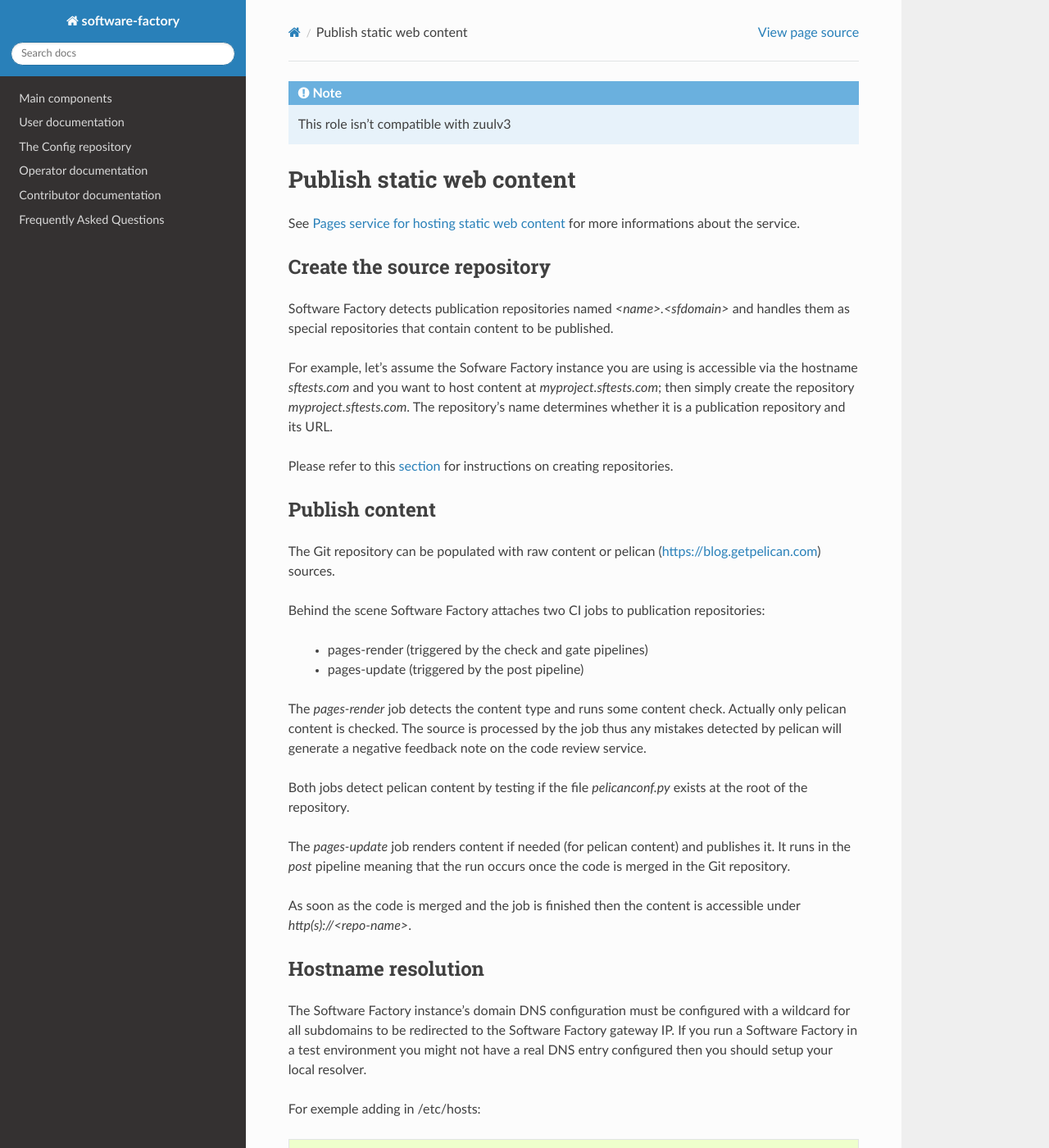
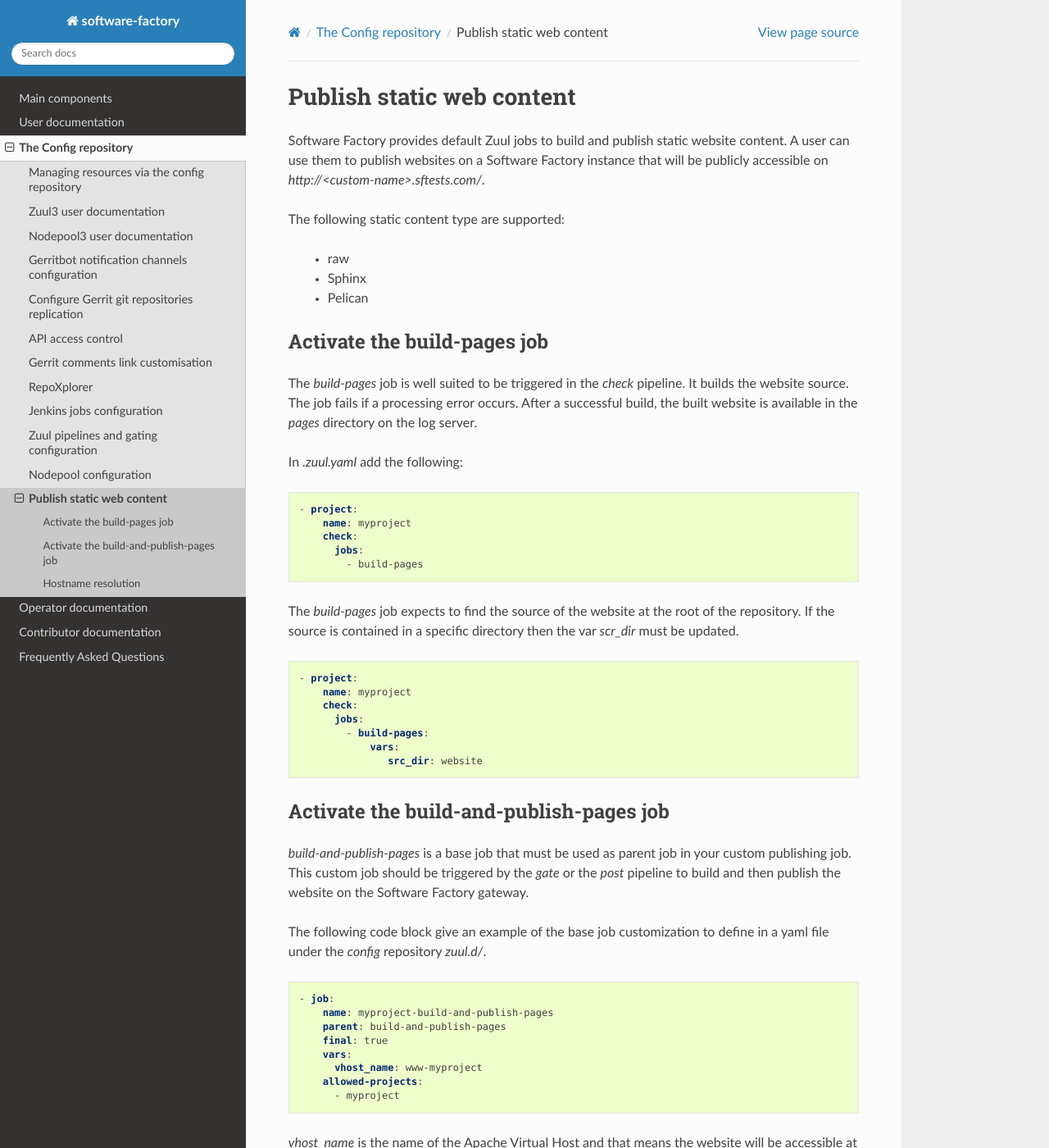
Before and after one commit to softwarefactory-project/sf-docs, a Sphinx documentation site: the page built from docs/project_config/pages_user.rst, in a window 1280 px wide and 1400 px high. Shown: the whole window at 82% size. Built offline with Sphinx 7.4.7 and the Read the Docs theme 2.0.0, drawn with Linux system fonts in a browser that asks for light colours; some of the changed text lies outside the part shown.

Commit message:
pages: add doc
Change-Id: Ibd82cb5fbf89844d1b65d360f04393db5b406e27

```diff
--- a/docs/operator/management.rst
+++ b/docs/operator/management.rst
@@ -13,7 +13,6 @@
    firehose_operator
    gerrit_replication_operator
    resources_operator
-   pages_operator
    repoxplorer
    access_control
    metrics_operator
--- a/docs/operator/pages_operator.rst
+++ /dev/null
@@ -1,40 +0,0 @@
-.. _pages-operator:
-
-Pages service for hosting static WEB content
-============================================
-
-Software Factory enables a workflow for publishing static WEB content.
-
-Below is the list of supported source type:
-
- * Static contents (HTML/JS/CSS) with an index.html
- * Pelican source (https://blog.getpelican.com)
-
-How to activate
----------------
-
-This component is not deployed by default but can be activated by adding
-it in */etc/software-factory/arch.yaml*:
-
-.. code-block:: yaml
-
- - pages
-
-Then running:
-
-.. code-block:: bash
-
- # sfconfig
-
-Domain configuration
---------------------
-
-Publications will be accessible via *http(s)://<name>.<sfdomain>* and
-handled by the Software Factory gateway as virtual hosts. In the
-DNS configuration a wildcard must be setup to redirect every subdomains
-to the Software Factory gateway IP.
-
-Pages usage
------------
-
-Please refer to `Publish static WEB content <pages-user>`.
--- a/docs/project_config/index.rst
+++ b/docs/project_config/index.rst
@@ -38,3 +38,4 @@
    jenkins_user
    zuul_user
    nodepool_user
+   pages_user
--- a/docs/project_config/pages_user.rst
+++ b/docs/project_config/pages_user.rst
@@ -1,55 +1,117 @@
 :orphan:
 
-.. note::
-
-   This role isn't compatible with zuulv3
 
 .. _pages-user:
 
 Publish static web content
 ==========================
 
-See :ref:`Pages service for hosting static web content <pages-operator>` for
-more informations about the service.
+Software Factory provides default Zuul jobs to build and publish
+static website content. A user can use them to publish websites on a
+Software Factory instance that will be publicly accessible on
+*http://<custom-name>.sftests.com/*.
 
-Create the source repository
+The following static content type are supported:
+
+ * raw
+ * Sphinx
+ * Pelican
+
+
+Activate the build-pages job
 ----------------------------
 
-Software Factory detects publication repositories named *<name>.<sfdomain>* and
-handles them as special repositories that contain content to be published.
+The *build-pages* job is well suited to be triggered in the *check* pipeline.
+It builds the website source. The job fails if a processing error
+occurs. After a successful build, the built website is available in
+the *pages* directory on the log server.
 
-For example, let's assume the Sofware Factory instance you are using is accessible
-via the hostname *sftests.com* and you want to host content at *myproject.sftests.com*;
-then simply create the repository *myproject.sftests.com*. The repository's name determines
-whether it is a publication repository and its URL.
+In *.zuul.yaml* add the following:
 
-Please refer to this :ref:`section <resources-user>` for instructions on creating
-repositories.
+.. code-block:: yaml
 
-Publish content
----------------
+ - project:
+     name: myproject
+     check:
+       jobs:
+         - build-pages
 
-The Git repository can be populated with raw content or pelican (https://blog.getpelican.com) sources.
+The *build-pages* job expects to find the source of the website
+at the root of the repository. If the source is contained in a
+specific directory then the var *scr_dir* must be updated.
 
-Behind the scene Software Factory attaches two CI jobs to publication repositories:
+.. code-block:: yaml
 
- * pages-render (triggered by the check and gate pipelines)
- * pages-update (triggered by the post pipeline)
+ - project:
+     name: myproject
+     check:
+       jobs:
+         - build-pages:
+             vars:
+                src_dir: website
 
-The *pages-render* job detects the content type and runs some content check.
-Actually only pelican content is checked. The source is processed
-by the job thus any mistakes detected by pelican will generate a
-negative feedback note on the code review service.
 
-Both jobs detect pelican content by testing if the file *pelicanconf.py*
-exists at the root of the repository.
+Activate the build-and-publish-pages job
+----------------------------------------
 
-The *pages-update* job renders content if needed (for pelican content) and publishes it.
-It runs in the *post* pipeline meaning that the run occurs once the code is merged
-in the Git repository.
+*build-and-publish-pages* is a base job that must be used as parent job
+in your custom publishing job. This custom job should be triggered by
+the *gate* or the *post* pipeline to build and then publish the website on the
+Software Factory gateway.
 
-As soon as the code is merged and the job is finished then the content is accessible
-under *http(s)://<repo-name>*.
+The following code block give an example of the base job customization to
+define in a yaml file under the *config* repository *zuul.d/*.
+
+.. code-block:: yaml
+
+ - job:
+     name: myproject-build-and-publish-pages
+     parent: build-and-publish-pages
+     final: true
+     vars:
+       vhost_name: www-myproject
+     allowed-projects:
+       - myproject
+
+*vhost_name* is the name of the Apache Virtual Host and that means the website
+will be accessible at *http://www-myproject.sftests.com*. Furthermore, note that
+*final* set to *true* and *allowed-projects* set to the project name that will use
+that job are important options. Indeed it ensures that, only, *myproject* can
+use this publication's job.
+
+Once the custom job definition is merged, the project's *.zuul.yaml* can
+be updated to publish during the *gate* pipeline.
+
+.. code-block:: yaml
+
+ - project:
+     name: myproject
+     check:
+       jobs:
+         - build-pages
+     gate:
+       jobs:
+         - myproject-build-and-publish-pages
+
+As an alternative, the publication job can be configured in the *post*
+pipeline.
+
+.. code-block:: yaml
+
+ - project:
+     name: myproject
+     check:
+       jobs:
+         - build-pages
+     gate:
+       jobs:
+         - build-pages
+     post:
+       jobs:
+         - myproject-build-and-publish-pages
+
+Then next commits merged on *myproject* will be built and published and
+accessible via the Virtual Host name.
 
 Hostname resolution
 -------------------
```
Also changed, not shown: other parts of docs/project_config/pages_user.rst (+1 -1 lines).
